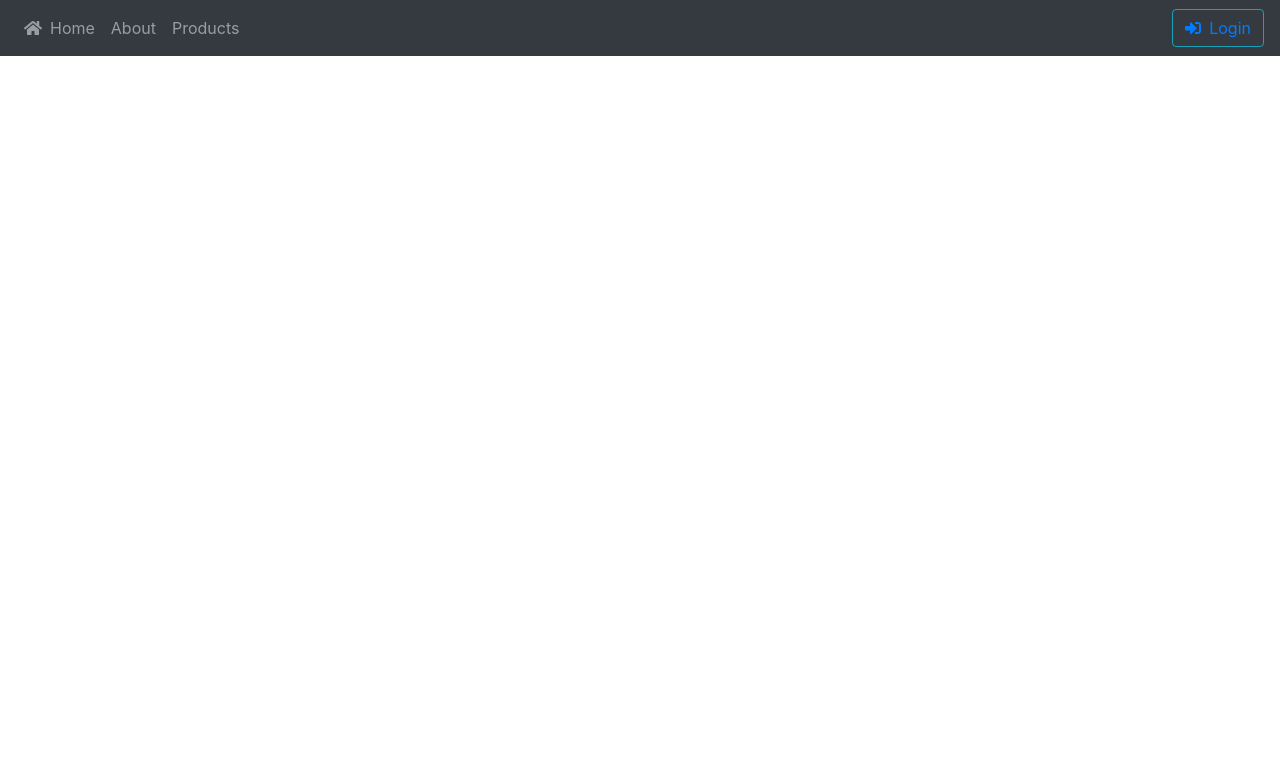
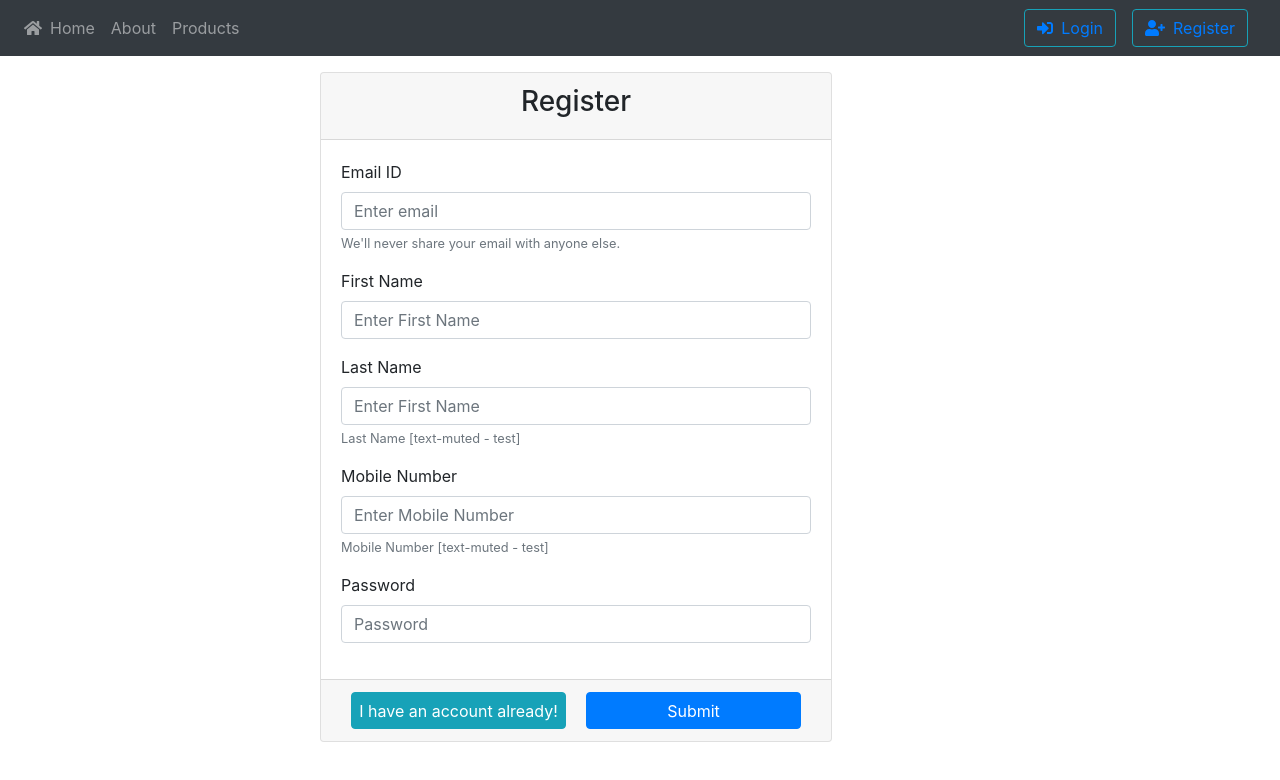
Before and after one commit to fToledo29/react_capstonex, a React (Create React App) app: page /register in a window 1280 px wide. Shown: the top 780 px of the page. Built offline with nearby package versions, Linux system fonts and the light colour scheme; data requests are answered from the project's data file.

Commit message:
Implementing SignIn And Register components

```diff
--- a/db.json
+++ b/db.json
@@ -9,7 +9,7 @@
 			"quantity": 21
 		},
 		{
-			"id": 1,
+			"id": 2,
 			"productName": "Laptop",
 			"description": "Quis amet sunt amet qui magna qui irure qui tempor fugiat qui voluptate incididunt qui.",
 			"manufacturer": "HP",
--- a/src/App.js
+++ b/src/App.js
@@ -13,6 +13,7 @@ import { library } from '@fortawesome/fontawesome-svg-core';
 import { fas } from '@fortawesome/free-solid-svg-icons';
 // import { ProductList } from './components/productManagemen/all-products-page/viewProductList/viewProductList';
 import AllProductsPage from './components/productManagemen/all-products-page/all-products-page';
+import { Register } from './components/authentication/registration/register/register';
 library.add(fas);
 
 function App() {
@@ -24,6 +25,7 @@ function App() {
 				<Route exact path="/" component={Home} />
 				<Route path="/about" component={About} />
 				<Route path="/login" component={SignIn} />
+				<Route path="/register" component={Register} />
 				<Route path="/products" component={AllProductsPage} />
 				{/* <Route path="/addProduct" component={AddProductPage} />
 				<Route path="/product/:productName" component={ProductDetail} /> */}
--- a/src/components/authentication/registration/register/register.css
+++ b/src/components/authentication/registration/register/register.css
@@ -0,0 +1,26 @@
+
+@media only screen and (min-width: 768px) {
+	.register-component {
+		margin-left: auto;
+		margin-right: auto;
+		margin-top: 1rem;
+		width: 50vw;
+	}
+
+}
+
+@media only screen and (max-width: 767px) {
+	.register-component {
+		margin-left: auto;
+		margin-right: auto;
+		width: 90vw;
+	}
+}
+
+.register-component h1 {
+	text-align: center;
+}
+
+.custom-control.custom-switch {
+	padding: 0px;
+}
--- a/src/components/authentication/registration/register/register.js
+++ b/src/components/authentication/registration/register/register.js
@@ -0,0 +1,83 @@
+import React from 'react'
+import { Button, Card, Form } from 'react-bootstrap';
+import { Link } from 'react-router-dom';
+import './register.css';
+
+export const Register = () => {
+	return (
+		<div className="register-component">
+			{/* <h1>Register</h1> */}
+
+
+			<Card className="text-center sign-in-card" bg="Info">
+
+				<Card.Header>
+					{/* <FontAwesomeIcon size="3x" className="icons" icon={"sign-in-alt"} /> */}
+					<h3>Register</h3>
+				</Card.Header>
+
+				<Card.Body>
+					<Form>
+						<Form.Group controlId="register-email">
+							<Form.Label>Email ID</Form.Label>
+							<Form.Control
+							pattern="[A-Za-z0-9-_.]+@[A-Za-z0-9-_]+\.[a-z]{1,6}"
+							type="email"
+							placeholder="Enter email" />
+							<Form.Text className="text-muted">
+								We'll never share your email with anyone else.
+							</Form.Text>
+						</Form.Group>
+
+						<Form.Group controlId="register-first-name">
+							<Form.Label>First Name</Form.Label>
+							<Form.Control pattern="[A-Za-z]+" type="text" placeholder="Enter First Name" />
+						</Form.Group>
+
+						<Form.Group controlId="register-last-name">
+							<Form.Label>Last Name</Form.Label>
+							<Form.Control pattern="[A-Za-z]+" type="text" placeholder="Enter First Name" />
+							<Form.Text className="text-muted">
+								Last Name [text-muted - test]
+							</Form.Text>
+						</Form.Group>
+
+						<Form.Group controlId="register-mobile-number">
+							<Form.Label>Mobile Number</Form.Label>
+							<Form.Control type="number" placeholder="Enter Mobile Number" />
+							<Form.Text className="text-muted">
+								Mobile Number [text-muted - test]
+							</Form.Text>
+						</Form.Group>
+
+						<Form.Group controlId="register-password">
+							<Form.Label>Password</Form.Label>
+							<Form.Control type="password" placeholder="Password" />
+						</Form.Group>
+
+					</Form>
+				</Card.Body>
+
+				<Card.Footer className="sign-in-buttons">
+
+					{/* href="/login"  */}
+					<Button
+					className="sign-in-button"
+					variant="info"
+					type="info">
+						<Link
+						to="login"
+						>I have an account already!</Link>
+					</Button>
+
+					<Button className="sign-in-button" variant="primary" type="submit">
+						Submit
+					</Button>
+
+				</Card.Footer>
+
+
+			</Card>
+		</div>
+  	);
+}
--- a/src/components/authentication/signIn/signIn.css
+++ b/src/components/authentication/signIn/signIn.css
@@ -20,3 +20,39 @@
 .icons {
 	width: 20px;
 }
+
+.sign-in-buttons {
+	display: flex;
+	justify-content: space-between;
+}
+
+.sign-in-buttons .sign-in-button {
+	width: calc(100% / 2);
+	margin: 0 10px;
+	padding: 0px;
+	height: 2.3rem;
+	display: grid;
+	align-content: center;
+}
+
+.sign-in-buttons a {
+	text-decoration: none;
+	color: #fff;
+	display: block;
+	width: 100%;
+	height: 100%;
+	margin: 0px;
+}
+
+.sign-in-buttons a:hover {
+	text-decoration: none;
+	color: #fff;
+}
+
+.form-group .form-label {
+	float: left;
+}
+
+.text-muted.form-text {
+	text-align: left;
+}
--- a/src/components/authentication/signIn/signIn.js
+++ b/src/components/authentication/signIn/signIn.js
@@ -1,6 +1,7 @@
 import { FontAwesomeIcon } from '@fortawesome/react-fontawesome';
 import React from 'react';
-import { Card, FormControl, FormLabel } from 'react-bootstrap';
+import { Button, Card, FormControl, FormLabel, NavLink } from 'react-bootstrap';
+import { Link } from 'react-router-dom';
 import './signIn.css';
 
 export const SignIn = () => {
@@ -9,16 +10,40 @@ export const SignIn = () => {
 
 
 			<Card className="text-center sign-in-card" bg="Info">
+
 				<Card.Header>
 					<FontAwesomeIcon size="3x" className="icons" icon={"sign-in-alt"} />
 					<h3>Login</h3>
 				</Card.Header>
+
 				<Card.Body>
 					<FormLabel  >Username</FormLabel>
 					<FormControl type="text"/>
 					<FormLabel>Password</FormLabel>
 					<FormControl type="password"/>
 				</Card.Body>
+
+				<Card.Footer className="sign-in-buttons">
+
+
+
+					{/* href="/register"  */}
+					<Button
+					className="sign-in-button"
+					variant="info"
+					type="info">
+						<Link
+						to="register"
+						>Register</Link>
+					</Button>
+
+					<Button className="sign-in-button" variant="primary" type="info">
+						Login
+					</Button>
+
+				</Card.Footer>
+
+
 			</Card>
 		</div>
 	)
--- a/src/components/menu/menu.css
+++ b/src/components/menu/menu.css
@@ -1,3 +1,7 @@
 .login-label {
 	margin-left: 0.5rem;
 }
+
+.nav-buttons button {
+	margin-right: 1rem;
+}
--- a/src/components/menu/menu.js
+++ b/src/components/menu/menu.js
@@ -17,13 +17,22 @@ export const Menu = () => {
 					<NavLink className="nav-link" activeClassName="active" to="/about">About</NavLink>
 					<NavLink className="nav-link" activeClassName="active" to="/products">Products</NavLink>
 				</Nav>
-				<Form inline>
+				<Form className="nav-buttons" inline>
+
 					<Button variant="outline-info">
 						<NavLink activeClassName="active" to="/login">
 							<FontAwesomeIcon size="1x" className="icons" icon={"sign-in-alt"} />
 							<span className="login-label">Login</span>
 						</NavLink>
 					</Button>
+
+					<Button variant="outline-info">
+						<NavLink activeClassName="active" to="/register">
+							<FontAwesomeIcon size="1x" className="icons" icon={"user-plus"} />
+							<span className="login-label">Register</span>
+						</NavLink>
+					</Button>
+
 				</Form>
 			</Navbar>
 		</div>
```
